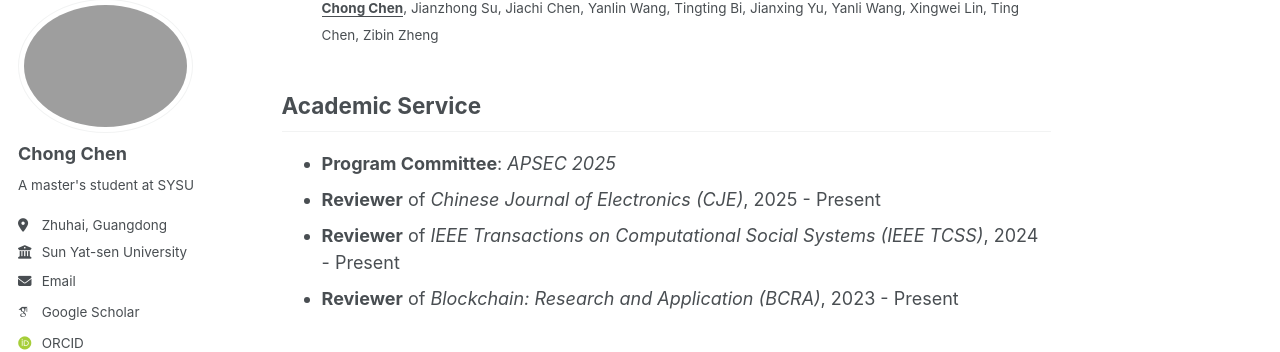
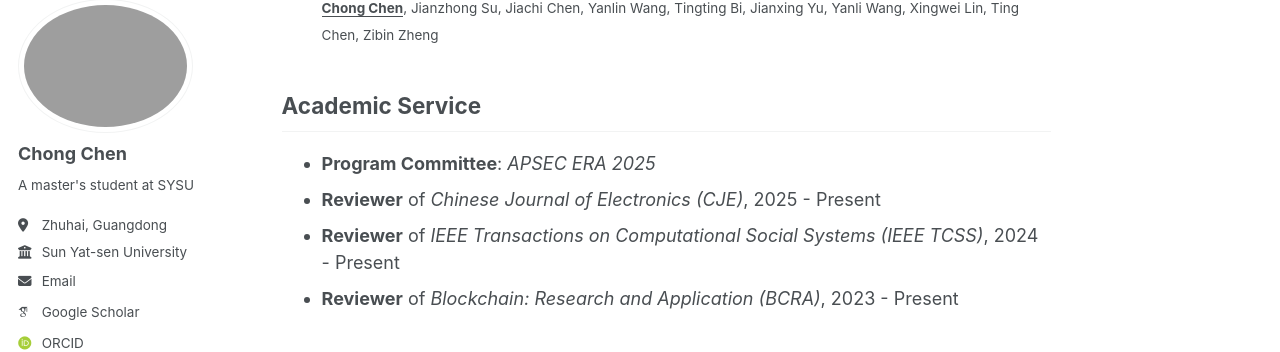
Before and after one commit to BugmakerCC/chong, a Jekyll site: the page built from _pages/about.md, in a window 1280 px wide and 900 px high, scrolled down 823 px. Shown: the part 107-459 px from the top of the window. Built offline with Jekyll 4.4.1, drawn with Linux system fonts in a browser that asks for light colours; some web fonts are replaced.

Commit message:
Update about.md

```diff
--- a/_pages/about.md
+++ b/_pages/about.md
@@ -36,7 +36,7 @@ Publications
 
 Academic Service
 ------
-- **Program Committee**: *APSEC 2025*
+- **Program Committee**: *APSEC ERA 2025*
 - **Reviewer** of *Chinese Journal of Electronics (CJE)*, 2025 - Present
 - **Reviewer** of *IEEE Transactions on Computational Social Systems (IEEE TCSS)*, 2024 - Present
 - **Reviewer** of *Blockchain: Research and Application (BCRA)*, 2023 - Present
```
